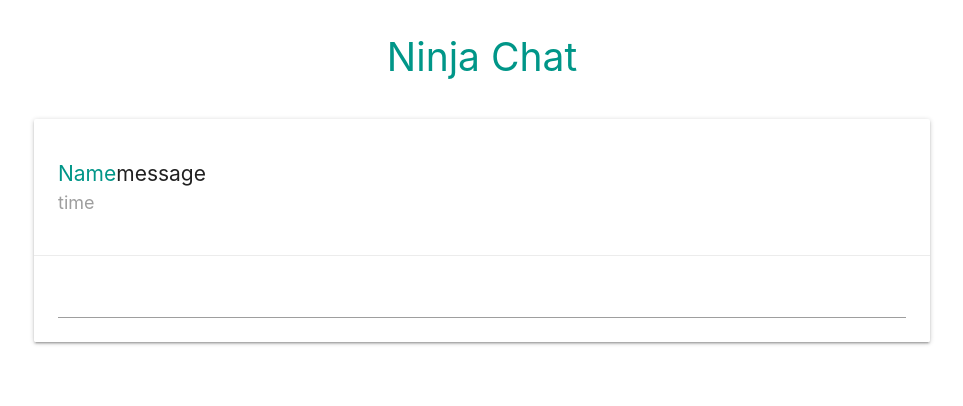
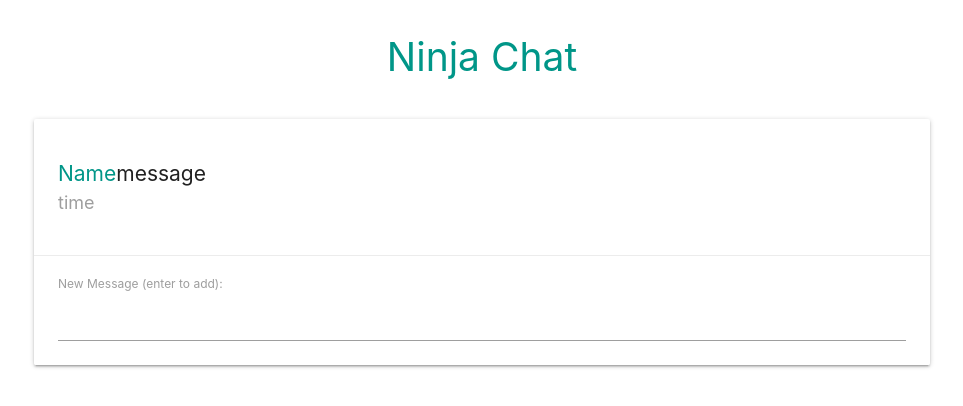
Before and after one commit to tatsurodev/ninja-chat, a Vue app: page /#/ in a window 1280 px wide. Both pictures are taken after typing "Sample" into the empty fields and a click on the button "ENTER CHAT". Shown: the top 406 px of the page, without its empty margins (158-1121 px from the left). Built offline with nearby package versions, Linux system fonts and the light colour scheme.

Commit message:
チャット送信用コンポーネントNewMessage作成(65)
親のChatコンポーネントから子のNewMessageコンポーネントへ変数を受け渡し

```diff
--- a/src/components/Chat.vue
+++ b/src/components/Chat.vue
@@ -13,16 +13,21 @@
         </ul>
       </div>
       <div class="card-action">
-        <!-- チャット送信用のフォームをコンポーネントで表示 -->
-        <input type="text">
+        <!-- チャット送信用のフォームをコンポーネントで表示、属性で変数nameを子コンポーネントへ渡す -->
+        <NewMessage :name="name"/>
       </div>
     </div>
   </div>
 </template>
 <script>
+import NewMessage from "@/components/NewMessage";
+
 export default {
   name: "Chat",
   props: ["name"],
+  components: {
+    NewMessage
+  },
   data() {
     return {};
   }
--- /dev/null
+++ b/src/components/NewMessage.vue
@@ -0,0 +1,25 @@
+<template>
+  <div class="new-message">
+    <form @submit.prevent="addMessage">
+      <label for="new-message">New Message (enter to add):</label>
+      <input type="text" name="new-message" v-model="newMessage">
+    </form>
+  </div>
+</template>
+
+<script>
+export default {
+  name: "newMessage",
+  props: ["name"],
+  data() {
+    return {
+      newMessage: null
+    };
+  },
+  methods: {
+    addMessage() {
+      console.log(this.newMessage, this.name, Date.now());
+    }
+  }
+};
+</script>
```
